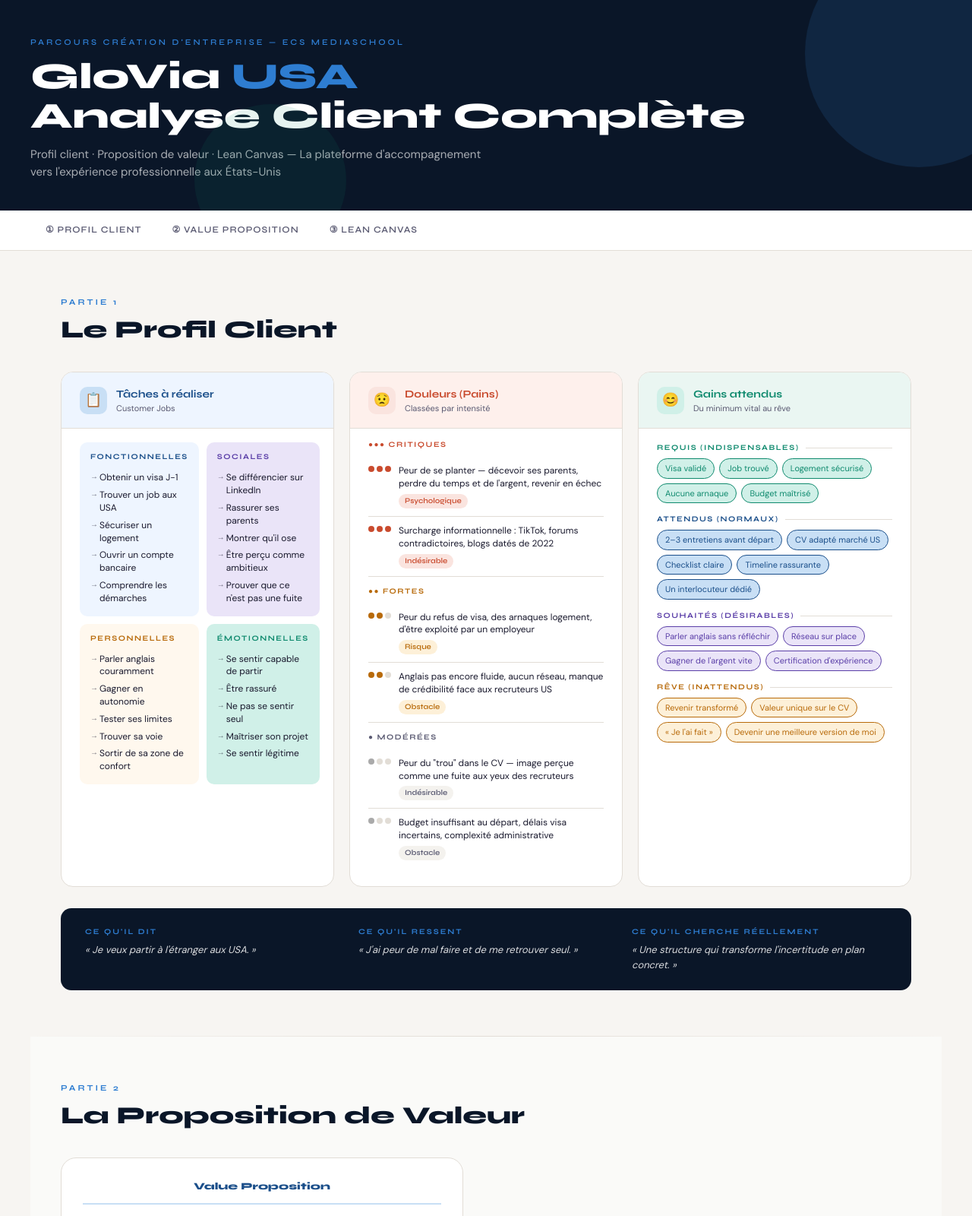
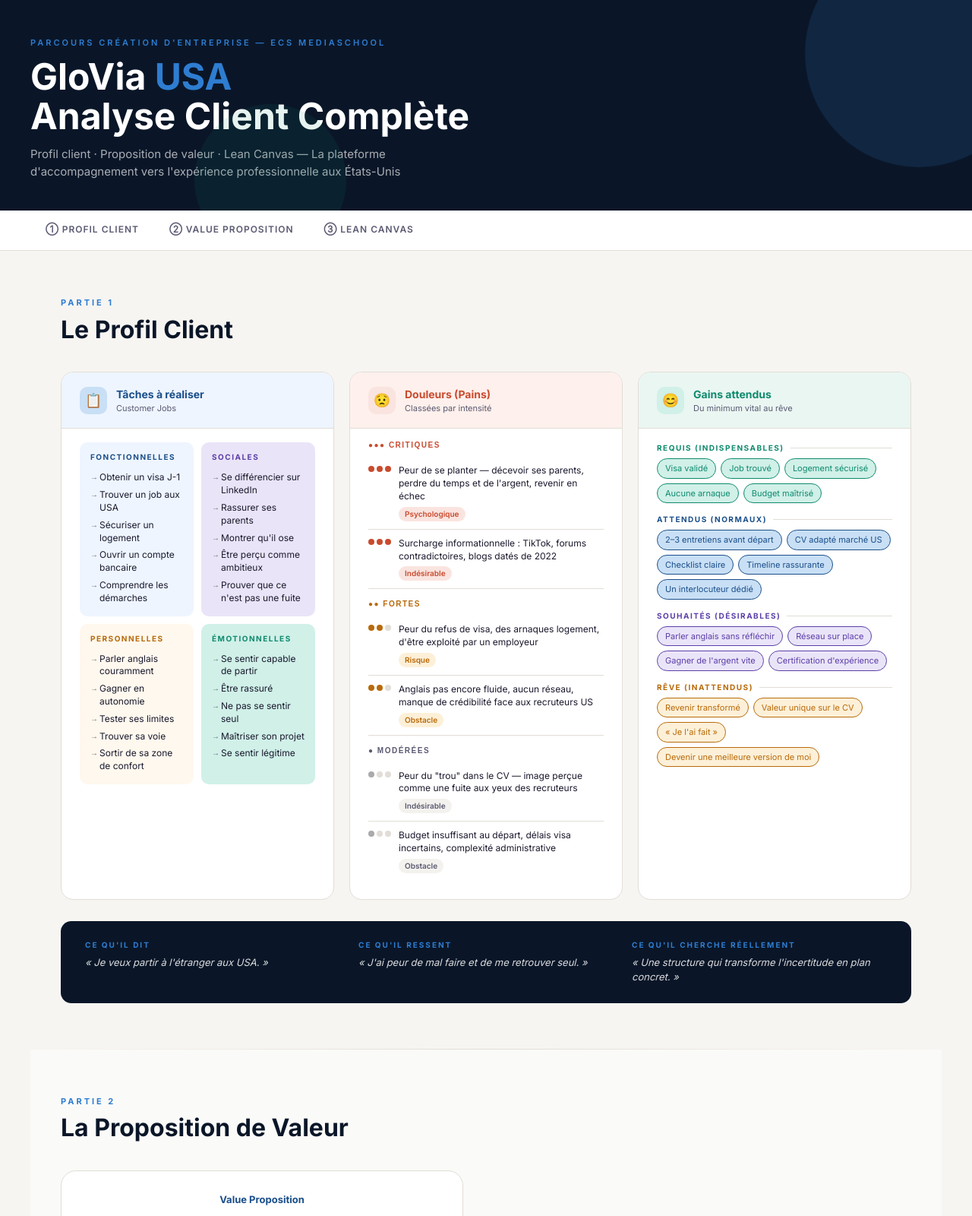
Before and after one commit to emilieboudigou/projet-mediaschool, a plain HTML site: page index.html in a window 1280 px wide. Shown: the top 1600 px of the page at 76% size. Drawn offline with Linux system fonts and the light colour scheme.

Commit message:
Update index.html

```diff
--- a/index.html
+++ b/index.html
@@ -4,7 +4,7 @@
 <meta charset="UTF-8">
 <meta name="viewport" content="width=device-width, initial-scale=1.0">
 <title>GloVia USA — Analyse Client</title>
-<link href="https://fonts.googleapis.com/css2?family=Syne:wght@400;600;700;800&family=DM+Sans:wght@300;400;500&display=swap" rel="stylesheet">
+<link href="https://fonts.googleapis.com/css2?family=Inter:wght@300;400;500;600;700&display=swap" rel="stylesheet">
 <style>
   :root {
     --navy: #0A1628;
@@ -31,7 +31,7 @@
   * { margin: 0; padding: 0; box-sizing: border-box; }
 
   body {
-    font-family: 'DM Sans', sans-serif;
+    font-family: 'Inter', sans-serif;
     background: #F7F5F2;
     color: var(--text);
     line-height: 1.5;
@@ -64,7 +64,7 @@
     opacity: 0.1;
   }
   .header-eyebrow {
-    font-family: 'Syne', sans-serif;
+    font-family: 'Inter', sans-serif;
     font-size: 11px;
     font-weight: 600;
     letter-spacing: 3px;
@@ -73,7 +73,7 @@
     margin-bottom: 10px;
   }
   header h1 {
-    font-family: 'Syne', sans-serif;
+    font-family: 'Inter', sans-serif;
     font-size: clamp(28px, 5vw, 48px);
     font-weight: 800;
     line-height: 1.1;
@@ -98,7 +98,7 @@
     z-index: 100;
   }
   nav a {
-    font-family: 'Syne', sans-serif;
+    font-family: 'Inter', sans-serif;
     font-size: 12px;
     font-weight: 600;
     letter-spacing: 1px;
@@ -121,7 +121,7 @@
     margin: 0 auto;
   }
   .section-title {
-    font-family: 'Syne', sans-serif;
+    font-family: 'Inter', sans-serif;
     font-size: 11px;
     font-weight: 700;
     letter-spacing: 3px;
@@ -130,7 +130,7 @@
     margin-bottom: 8px;
   }
   .section-heading {
-    font-family: 'Syne', sans-serif;
+    font-family: 'Inter', sans-serif;
     font-size: clamp(22px, 3vw, 32px);
     font-weight: 800;
     color: var(--navy);
@@ -165,7 +165,7 @@
     flex-shrink: 0;
   }
   .profil-card-header h3 {
-    font-family: 'Syne', sans-serif;
+    font-family: 'Inter', sans-serif;
     font-size: 14px;
     font-weight: 700;
   }
@@ -182,7 +182,7 @@
     padding: 12px 14px;
   }
   .tache-sub-label {
-    font-family: 'Syne', sans-serif;
+    font-family: 'Inter', sans-serif;
     font-size: 10px;
     font-weight: 700;
     letter-spacing: 1.5px;
@@ -228,7 +228,7 @@
   .pain-label { font-size: 12px; line-height: 1.4; }
   .pain-type {
     font-size: 10px;
-    font-family: 'Syne', sans-serif;
+    font-family: 'Inter', sans-serif;
     font-weight: 600;
     padding: 2px 8px;
     border-radius: 20px;
@@ -241,7 +241,7 @@
     margin-bottom: 14px;
   }
   .gain-level-label {
-    font-family: 'Syne', sans-serif;
+    font-family: 'Inter', sans-serif;
     font-size: 10px;
     font-weight: 700;
     letter-spacing: 1.5px;
@@ -282,7 +282,7 @@
   }
   .insight-item {}
   .insight-label {
-    font-family: 'Syne', sans-serif;
+    font-family: 'Inter', sans-serif;
     font-size: 10px;
     font-weight: 700;
     letter-spacing: 2px;
@@ -312,7 +312,7 @@
     position: relative;
   }
   .vp-square-title {
-    font-family: 'Syne', sans-serif;
+    font-family: 'Inter', sans-serif;
     font-size: 13px;
     font-weight: 800;
     color: var(--blue);
@@ -331,7 +331,7 @@
     padding: 14px 16px;
   }
   .vp-block-title {
-    font-family: 'Syne', sans-serif;
+    font-family: 'Inter', sans-serif;
     font-size: 11px;
     font-weight: 700;
     letter-spacing: 1px;
@@ -381,7 +381,7 @@
     align-items: center;
     justify-content: center;
     color: white;
-    font-family: 'Syne', sans-serif;
+    font-family: 'Inter', sans-serif;
     font-size: 9px;
     font-weight: 700;
     letter-spacing: 1px;
@@ -403,7 +403,7 @@
   .vp-seg-left { left: 8px; top: 50%; transform: translateY(-50%); width: 130px; }
 
   .vp-seg-label {
-    font-family: 'Syne', sans-serif;
+    font-family: 'Inter', sans-serif;
     font-size: 11px;
     font-weight: 700;
     margin-bottom: 6px;
@@ -444,7 +444,7 @@
     min-height: 0;
   }
   .lc-cell-title {
-    font-family: 'Syne', sans-serif;
+    font-family: 'Inter', sans-serif;
     font-size: 10px;
     font-weight: 800;
     letter-spacing: 2px;
@@ -509,7 +509,7 @@
     padding: 8px 0;
   }
   .lc-valeur-tagline {
-    font-family: 'Syne', sans-serif;
+    font-family: 'Inter', sans-serif;
     font-size: 14px;
     font-weight: 800;
     color: var(--navy);
@@ -554,7 +554,7 @@
     text-align: center;
     padding: 24px;
     font-size: 12px;
-    font-family: 'Syne', sans-serif;
+    font-family: 'Inter', sans-serif;
     letter-spacing: 1px;
   }
 
```
